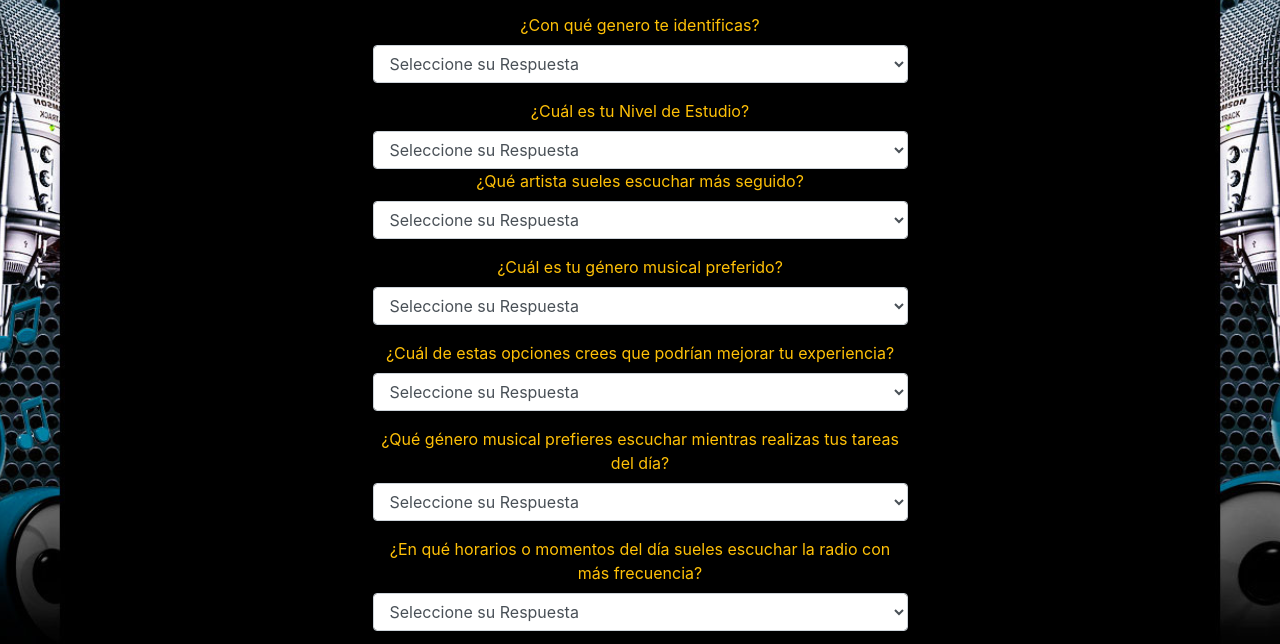
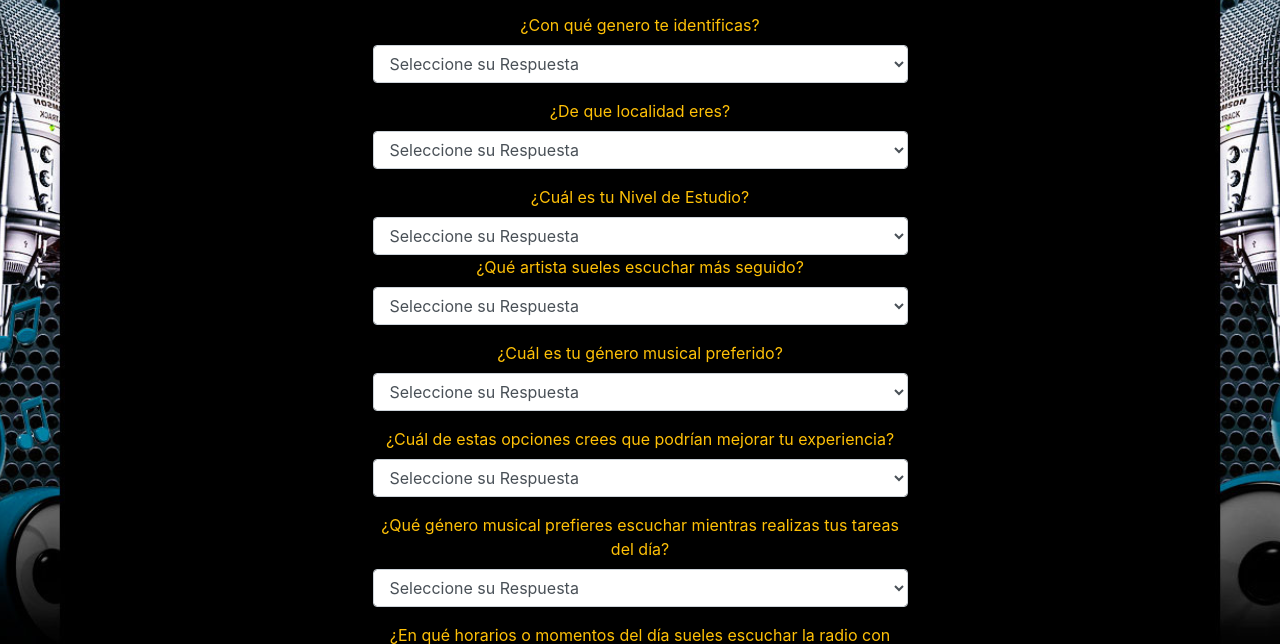
Before and after one commit to Fabian-17/DataMining, a website: page view/index.html in a window 1280 px wide. Shown: the part 139-783 px from the top of the page. Drawn offline with nearby package versions, Linux system fonts and the light colour scheme.

Commit message:
fix: html

```diff
--- a/view/index.html
+++ b/view/index.html
@@ -28,6 +28,21 @@
                             <option value="opcion1">Masculino</option>
                             <option value="opcion2">Femenino</option>
                             <option value="opcion3">Otro</option>
+                        </select>
+                    </div>
+                    <div class="form-group">
+                        <label for="localidades" class="text-warning">¿De que localidad eres?</label>
+                        <select class="form-control" name="localidades" id="localidades">
+                            <option value="" hidden disabled-selected>Seleccione su Respuesta</option>
+                            <option value="opcion1">Formosa</option>
+                            <option value="opcion2">Pilcomayo</option>
+                            <option value="opcion3">Patiño</option>
+                            <option value="opcion4">Matacos</option>
+                            <option value="opcion5">Pilagás</option>
+                            <option value="opcion6">Ramón Lista</option>
+                            <option value="opcion7">Bermejo</option>
+                            <option value="opcion8">Laishí</option>
+                            <option value="opcion9">Pirané</option>
                         </select>
                     </div>
 
```
